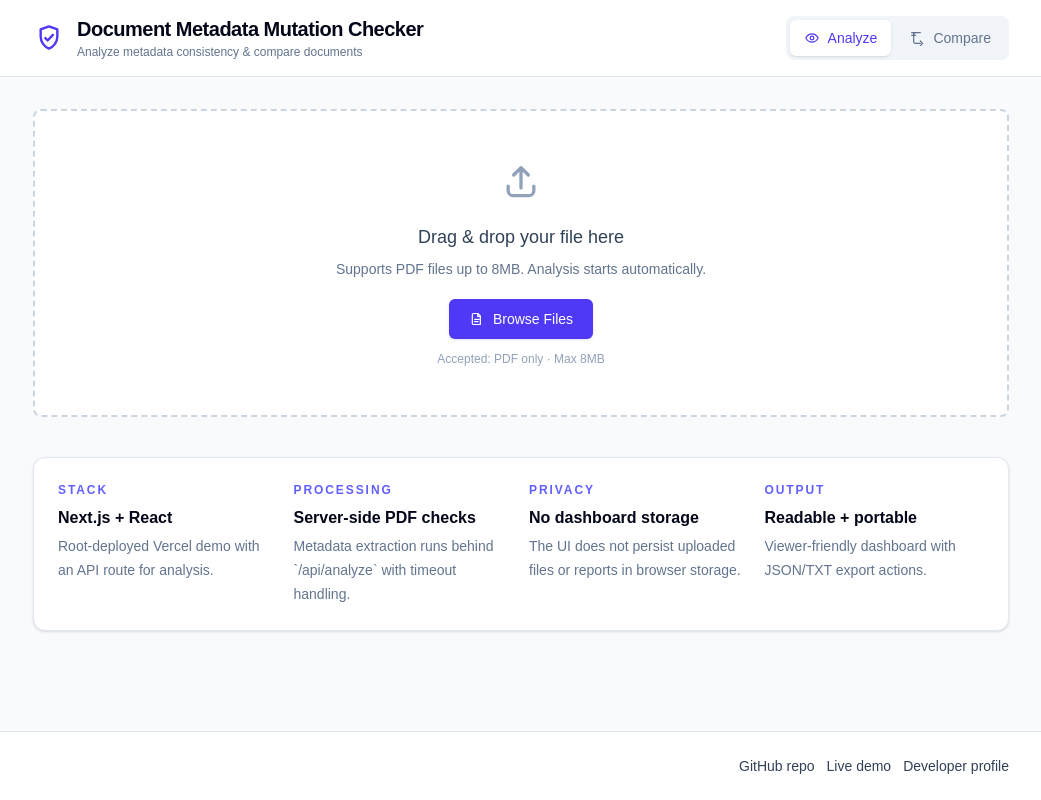
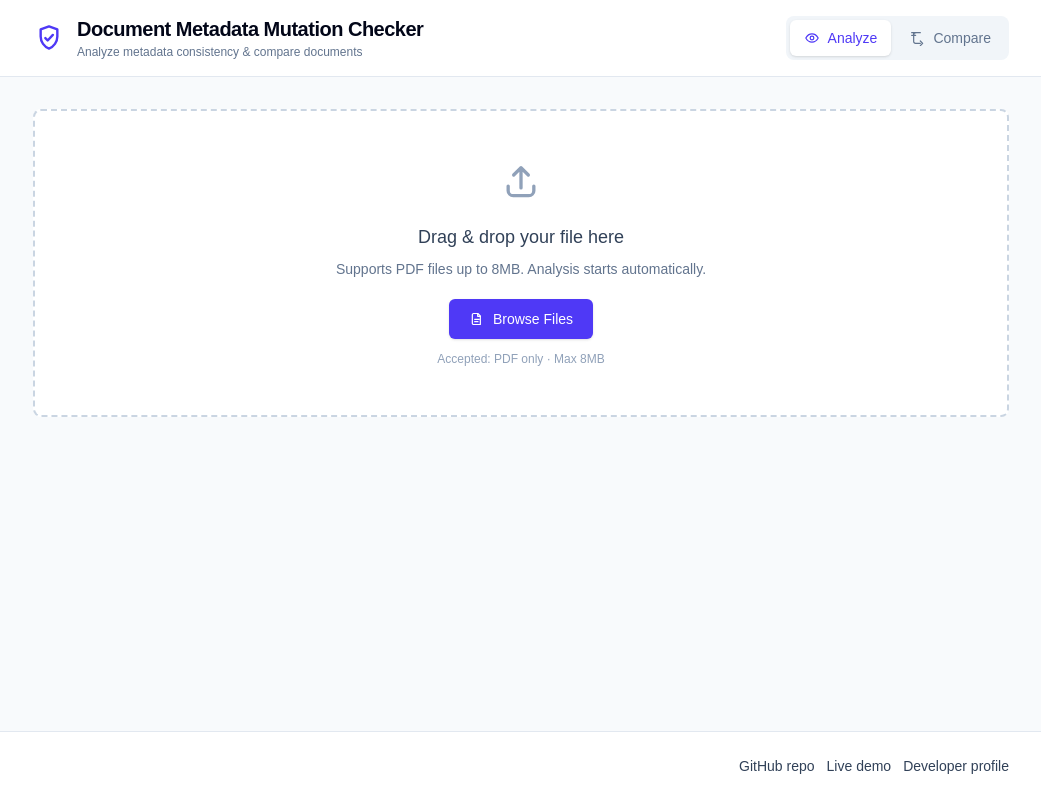
Before and after one commit to Damika-Anupama/Metadata-Mutation-Checker, a Next.js app: page / in a window 1280 px wide. Shown: the whole page, without its empty margins (119-1160 px from the left). Built offline with nearby package versions, Linux system fonts and the light colour scheme.

Commit message:
fix: remove technical credibility section

```diff
--- a/app/page.tsx
+++ b/app/page.tsx
@@ -767,28 +767,6 @@ export default function Home() {
           </>
         )}
 
-        <section className="mt-10 grid gap-4 rounded-xl border border-slate-200 bg-white p-6 shadow-sm sm:grid-cols-2 lg:grid-cols-4">
-          <div>
-            <p className="text-xs font-semibold uppercase tracking-[0.16em] text-indigo-500">Stack</p>
-            <p className="mt-2 font-semibold text-slate-950">Next.js + React</p>
-            <p className="mt-1 text-sm leading-6 text-slate-500">Root-deployed Vercel demo with an API route for analysis.</p>
-          </div>
-          <div>
-            <p className="text-xs font-semibold uppercase tracking-[0.16em] text-indigo-500">Processing</p>
-            <p className="mt-2 font-semibold text-slate-950">Server-side PDF checks</p>
-            <p className="mt-1 text-sm leading-6 text-slate-500">Metadata extraction runs behind `/api/analyze` with timeout handling.</p>
-          </div>
-          <div>
-            <p className="text-xs font-semibold uppercase tracking-[0.16em] text-indigo-500">Privacy</p>
-            <p className="mt-2 font-semibold text-slate-950">No dashboard storage</p>
-            <p className="mt-1 text-sm leading-6 text-slate-500">The UI does not persist uploaded files or reports in browser storage.</p>
-          </div>
-          <div>
-            <p className="text-xs font-semibold uppercase tracking-[0.16em] text-indigo-500">Output</p>
-            <p className="mt-2 font-semibold text-slate-950">Readable + portable</p>
-            <p className="mt-1 text-sm leading-6 text-slate-500">Viewer-friendly dashboard with JSON/TXT export actions.</p>
-          </div>
-        </section>
       </main>
 
       <footer className="border-t border-slate-200 bg-white">
```
